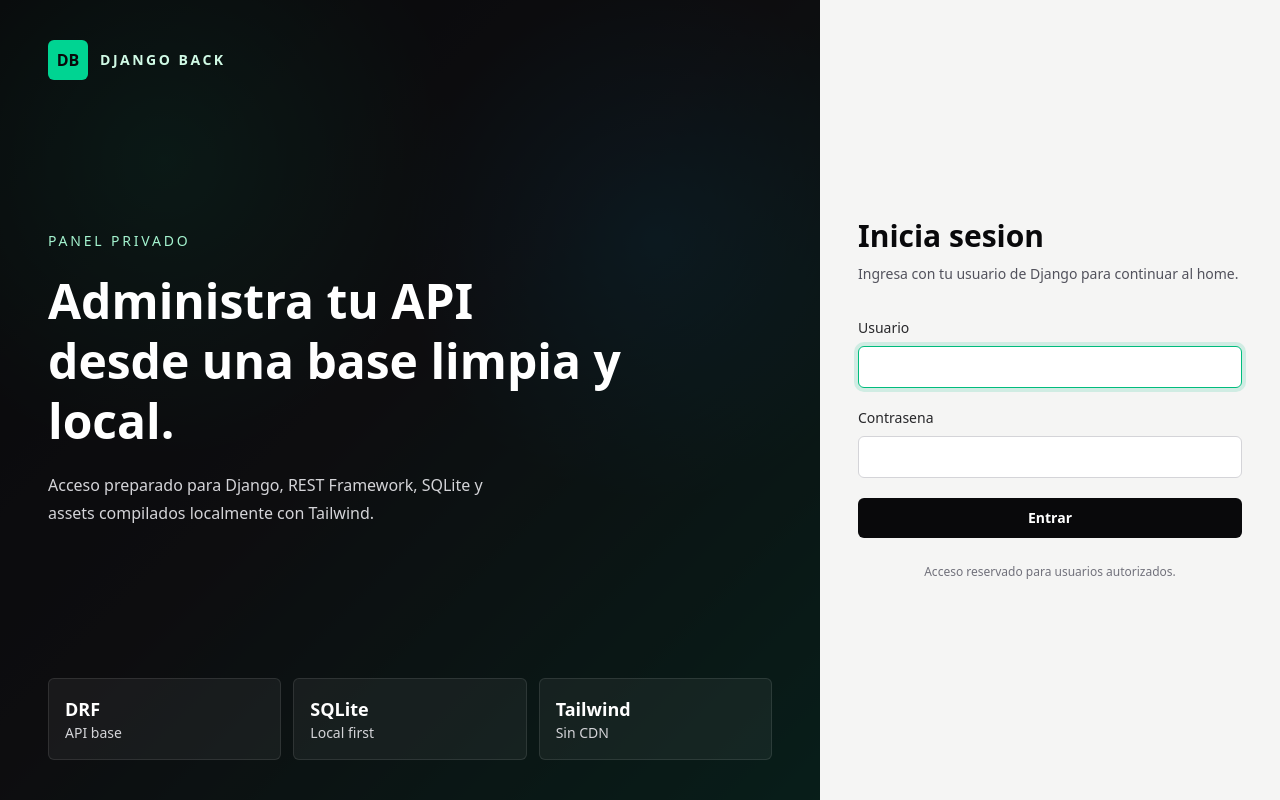
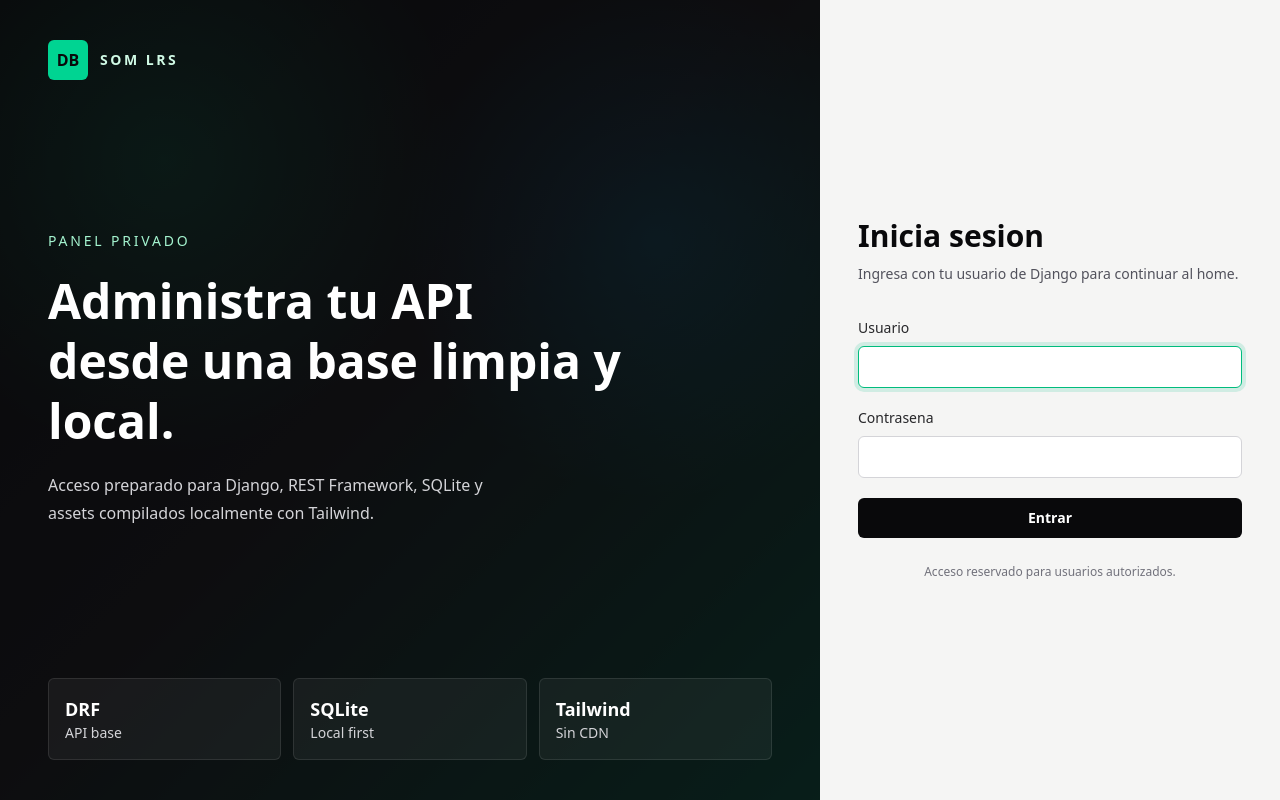
Before and after one commit to Seradox24/Entrenamiento-Tools-Backend, a Django app: page / in a window 1280 px wide. Run offline with Django 5.2, Linux system fonts and the light colour scheme; style sheets or scripts are compiled from the project's sources.

Commit message:
Rename application to SOM LRS

```diff
--- a/templates/authenticated.html
+++ b/templates/authenticated.html
@@ -9,7 +9,7 @@
     <div class="flex h-16 items-center justify-between border-b border-zinc-200 px-4">
       <a class="flex min-w-0 items-center gap-3" href="{% url 'home' %}">
         <span class="flex h-9 w-9 shrink-0 items-center justify-center rounded-md bg-zinc-950 text-sm font-bold text-white">DB</span>
-        <span class="sidebar-label truncate text-sm font-semibold text-zinc-950">Django Back</span>
+        <span class="sidebar-label truncate text-sm font-semibold text-zinc-950">SOM LRS</span>
       </a>
       <button class="inline-flex h-9 w-9 items-center justify-center rounded-md border border-zinc-200 text-zinc-700 transition hover:bg-zinc-50 lg:hidden" type="button" data-sidebar-close aria-label="Cerrar menu">
         <svg class="h-4 w-4" viewBox="0 0 24 24" fill="none" stroke="currentColor" stroke-width="2" aria-hidden="true">
--- a/templates/base.html
+++ b/templates/base.html
@@ -4,7 +4,7 @@
 <head>
   <meta charset="utf-8">
   <meta name="viewport" content="width=device-width, initial-scale=1">
-  <title>{% block title %}Django Back{% endblock %}</title>
+  <title>{% block title %}SOM LRS{% endblock %}</title>
   <link rel="stylesheet" href="{% static 'css/app.css' %}">
 </head>
 <body class="min-h-screen bg-stone-100 text-zinc-950 antialiased">
--- a/templates/home.html
+++ b/templates/home.html
@@ -1,6 +1,6 @@
 {% extends "authenticated.html" %}
 
-{% block title %}Home | Django Back{% endblock %}
+{% block title %}Home | SOM LRS{% endblock %}
 {% block page_title %}Home{% endblock %}
 {% block page_subtitle %}Panel principal{% endblock %}
 
--- a/templates/projects/admin.html
+++ b/templates/projects/admin.html
@@ -1,6 +1,6 @@
 {% extends "authenticated.html" %}
 
-{% block title %}Proyectos | Django Back{% endblock %}
+{% block title %}Proyectos | SOM LRS{% endblock %}
 {% block page_title %}Proyectos{% endblock %}
 {% block page_subtitle %}Administracion simple de proyectos{% endblock %}
 
--- a/templates/registration/login.html
+++ b/templates/registration/login.html
@@ -1,6 +1,6 @@
 {% extends "base.html" %}
 
-{% block title %}Ingresar | Django Back{% endblock %}
+{% block title %}Ingresar | SOM LRS{% endblock %}
 
 {% block content %}
 <main class="grid min-h-screen bg-stone-100 lg:grid-cols-[minmax(0,1fr)_460px]">
@@ -10,7 +10,7 @@
     </div>
     <div class="relative z-10 flex items-center gap-3">
       <div class="flex h-10 w-10 items-center justify-center rounded-md bg-emerald-400 text-base font-bold text-zinc-950">DB</div>
-      <span class="text-sm font-semibold uppercase tracking-[0.18em] text-emerald-100">Django Back</span>
+      <span class="text-sm font-semibold uppercase tracking-[0.18em] text-emerald-100">SOM LRS</span>
     </div>
     <div class="relative z-10 max-w-xl space-y-5">
       <p class="text-sm font-medium uppercase tracking-[0.2em] text-emerald-200">Panel privado</p>
@@ -39,7 +39,7 @@
     <div class="w-full max-w-sm">
       <div class="mb-10 lg:hidden">
         <div class="mb-5 flex h-11 w-11 items-center justify-center rounded-md bg-zinc-950 text-base font-bold text-white">DB</div>
-        <p class="text-sm font-semibold uppercase tracking-[0.18em] text-emerald-700">Django Back</p>
+        <p class="text-sm font-semibold uppercase tracking-[0.18em] text-emerald-700">SOM LRS</p>
       </div>
 
       <div class="mb-8 space-y-2">
--- a/templates/users/form.html
+++ b/templates/users/form.html
@@ -1,6 +1,6 @@
 {% extends "authenticated.html" %}
 
-{% block title %}{{ title }} | Django Back{% endblock %}
+{% block title %}{{ title }} | SOM LRS{% endblock %}
 {% block page_title %}{{ title }}{% endblock %}
 {% block page_subtitle %}Solo usuarios normales, sin permisos de staff ni superusuario{% endblock %}
 
--- a/templates/users/list.html
+++ b/templates/users/list.html
@@ -1,6 +1,6 @@
 {% extends "authenticated.html" %}
 
-{% block title %}Usuarios | Django Back{% endblock %}
+{% block title %}Usuarios | SOM LRS{% endblock %}
 {% block page_title %}Usuarios normales{% endblock %}
 {% block page_subtitle %}Crear y modificar cuentas sin permisos de superusuario{% endblock %}
 
```
